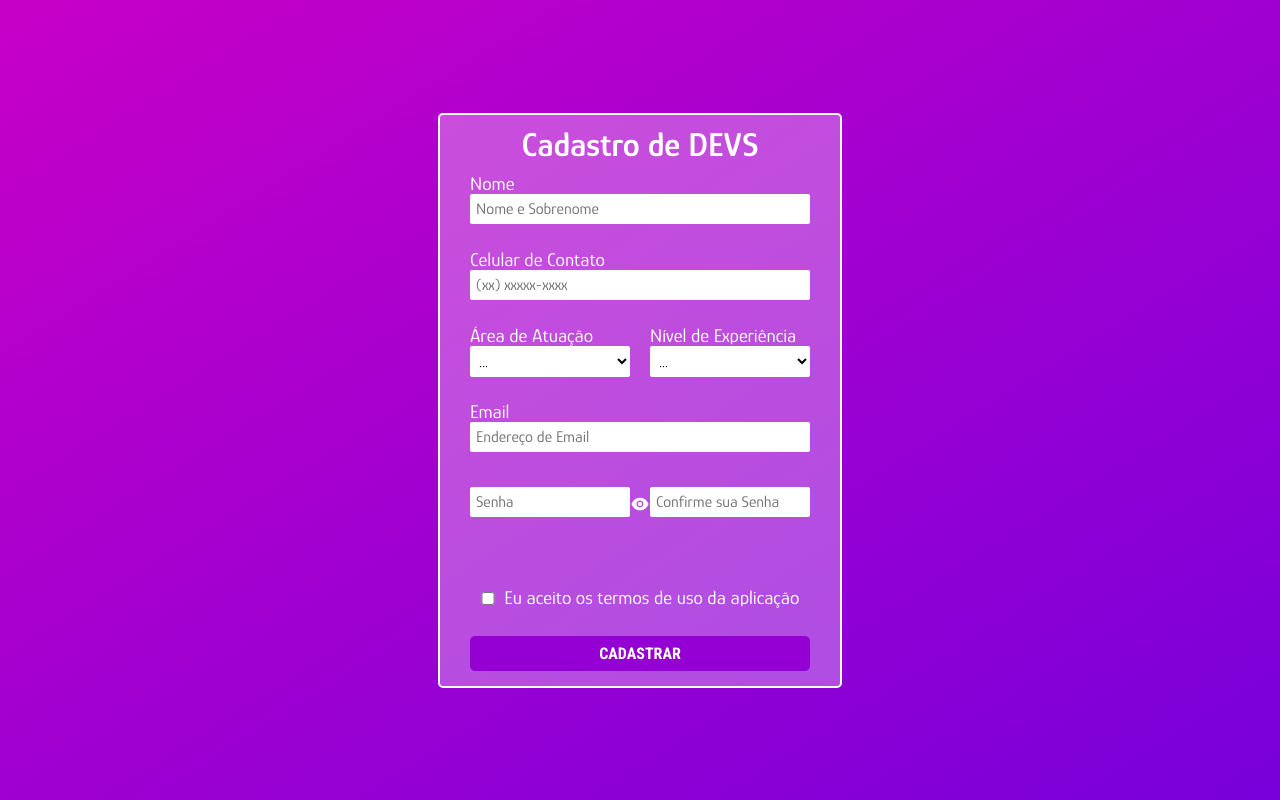
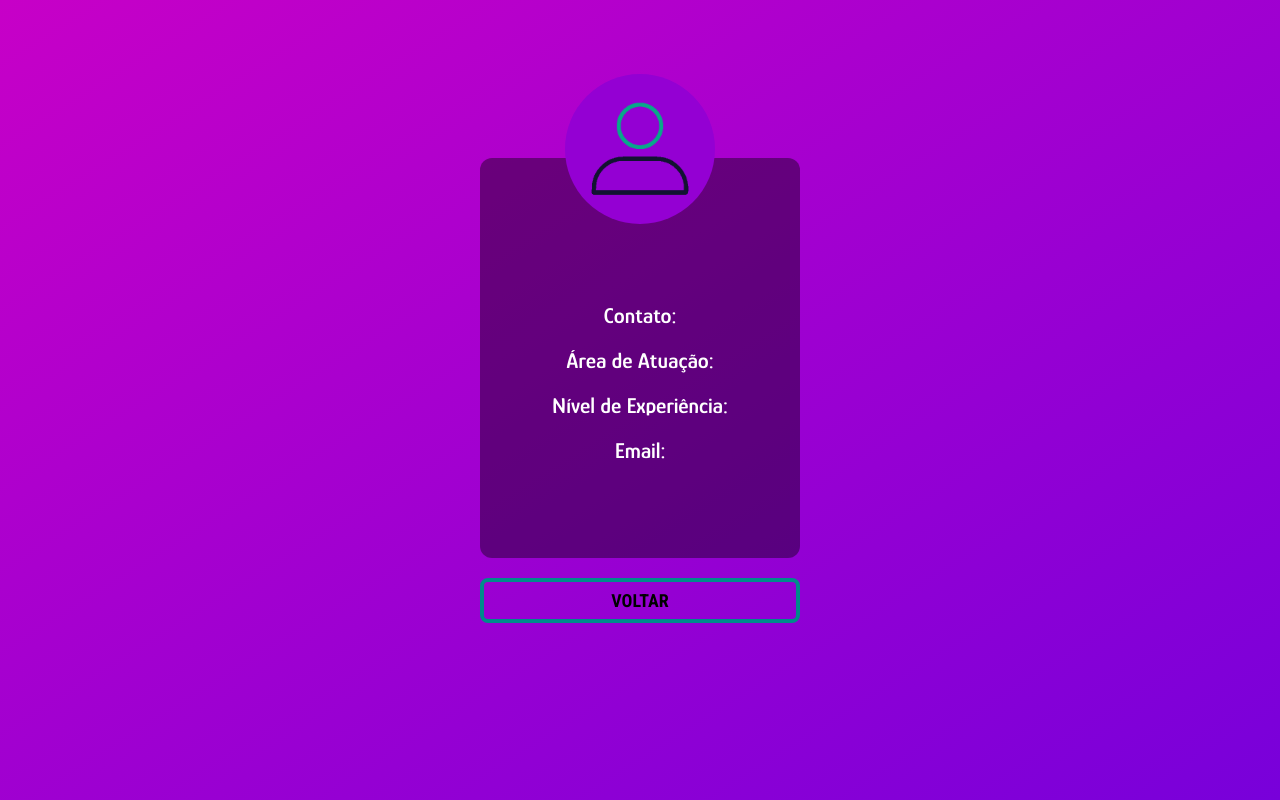
Before and after one commit to Kenzie-Academy-Brasil-Developers/react-atividade-s2-praticando-forms-ManoelaCunha, a React (Create React App) app: page /card in a window 1280 px wide. Built offline with nearby package versions, Linux system fonts and the light colour scheme.

Commit message:
feat(react-router-dom): add react-router-dom e criação de rota utilizando o hook useHistory

```diff
--- a/package.json
+++ b/package.json
@@ -7,12 +7,14 @@
     "@testing-library/jest-dom": "^5.11.4",
     "@testing-library/react": "^11.1.0",
     "@testing-library/user-event": "^12.1.10",
+    "axios": "^0.21.4",
     "react": "^17.0.2",
     "react-dom": "^17.0.2",
     "react-hook-form": "^7.15.3",
     "react-icons": "^4.2.0",
     "react-input-mask": "^2.0.4",
     "react-maskinput": "^3.2.0",
+    "react-router-dom": "^5.3.0",
     "react-scripts": "4.0.3",
     "web-vitals": "^1.0.1",
     "yup": "^0.32.9"
--- a/src/App.js
+++ b/src/App.js
@@ -2,18 +2,21 @@ import "./App.css";
 import { useState } from "react";
 import Form from "./components/Form";
 import DevCard from "./components/DevCard";
+import { Switch, Route } from "react-router-dom";
 
 function App() {
   const [user, setUser] = useState({});
-  const [status, setStatus] = useState(false);
 
   return (
     <div className="App-content">
-      {!status ? (
-        <Form setUser={setUser} status={status} setStatus={setStatus} />
-      ) : (
-        <DevCard user={user} status={status} setStatus={setStatus} />
-      )}
+      <Switch>
+        <Route exact path="/">
+          <Form setUser={setUser} />
+        </Route>
+        <Route path="/card">
+          <DevCard user={user} />
+        </Route>
+      </Switch>
     </div>
   );
 }
--- a/src/components/DevCard/index.js
+++ b/src/components/DevCard/index.js
@@ -1,11 +1,16 @@
 import "./styles.css";
 import img from "./avatar-outline.gif";
+import { useHistory } from "react-router";
 
 const DevCard = ({
   user: { nome, celular, areaAtuacao, nivelExperiencia, email },
-  status,
-  setStatus,
 }) => {
+  const history = useHistory();
+
+  const handleBackToForm = () => {
+    history.push("/");
+  };
+
   return (
     <>
       <div className="Dev-Card">
@@ -25,7 +30,7 @@ const DevCard = ({
         </p>
       </div>
 
-      <button className="btn-return" onClick={() => setStatus(!status)}>
+      <button className="btn-return" onClick={handleBackToForm}>
         Voltar
       </button>
     </>
--- a/src/components/DevCard/styles.css
+++ b/src/components/DevCard/styles.css
@@ -22,7 +22,7 @@
 }
 
 p {
-  margin: 14px 0px;
+  margin: 10px 0px;
   font-size: 20px;
   font-weight: 400;
   font-family: "Glory", sans-serif;
@@ -102,7 +102,6 @@ img {
   }
 
   p {
-    margin: 15px 0px;
     font-size: 22px;
   }
 
--- a/src/components/Form/index.js
+++ b/src/components/Form/index.js
@@ -5,13 +5,15 @@ import { useForm } from "react-hook-form";
 import { yupResolver } from "@hookform/resolvers/yup";
 
 import { useState } from "react";
+import { useHistory } from "react-router";
+
 import InputMask from "react-input-mask";
-
 import { AiFillEye } from "react-icons/ai";
 import { AiFillEyeInvisible } from "react-icons/ai";
 
-const Form = ({ setUser, status, setStatus }) => {
+const Form = ({ setUser }) => {
   const [isShowPassword, setIsShowPassword] = useState(true);
+  const history = useHistory();
 
   const formSchema = yup.object().shape({
     nome: yup
@@ -52,12 +54,10 @@ const Form = ({ setUser, status, setStatus }) => {
     resolver: yupResolver(formSchema),
   });
 
-  const onSubmit = (data) => {
-    console.log(data);
-
+  const addNewUser = (data) => {
     formSchema.isValid(data).then((valid) => {
       valid && setUser(data);
-      setStatus(!status);
+      history.push("/card");
     });
   };
 
@@ -65,7 +65,7 @@ const Form = ({ setUser, status, setStatus }) => {
     <div className="container">
       <h3 className="title-one">Cadastro de DEVS</h3>
 
-      <form className="form" onSubmit={handleSubmit(onSubmit)}>
+      <form className="container-form" onSubmit={handleSubmit(addNewUser)}>
         <label>
           Nome
           <input placeholder="Nome e Sobrenome" {...register("nome")}></input>
--- a/src/components/Form/styles.css
+++ b/src/components/Form/styles.css
@@ -20,7 +20,7 @@
   font-family: "Glory", sans-serif;
 }
 
-.form {
+.container-form {
   width: 290px;
   display: flex;
   flex-direction: column;
@@ -155,7 +155,7 @@ span {
     width: 400px;
   }
 
-  .form {
+  .container-form {
     width: 340px;
   }
 
--- a/src/index.js
+++ b/src/index.js
@@ -1,14 +1,17 @@
-import React from 'react';
-import ReactDOM from 'react-dom';
-import './index.css';
-import App from './App';
-import reportWebVitals from './reportWebVitals';
+import React from "react";
+import ReactDOM from "react-dom";
+import "./index.css";
+import App from "./App";
+import reportWebVitals from "./reportWebVitals";
+import { BrowserRouter } from "react-router-dom";
 
 ReactDOM.render(
   <React.StrictMode>
-    <App />
+    <BrowserRouter>
+      <App />
+    </BrowserRouter>
   </React.StrictMode>,
-  document.getElementById('root')
+  document.getElementById("root")
 );
 
 // If you want to start measuring performance in your app, pass a function
```
Also changed, not shown: 1 other file (tests, documents, lock files or other folders).
